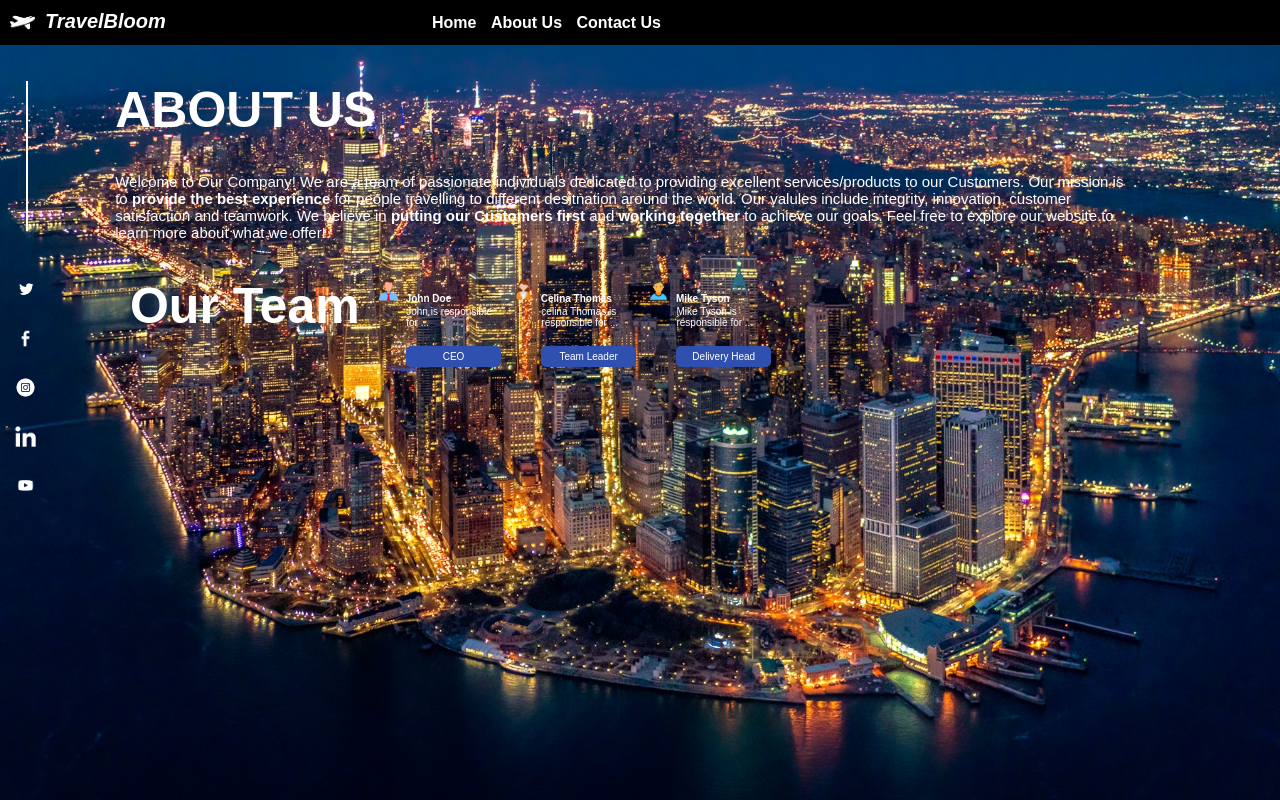
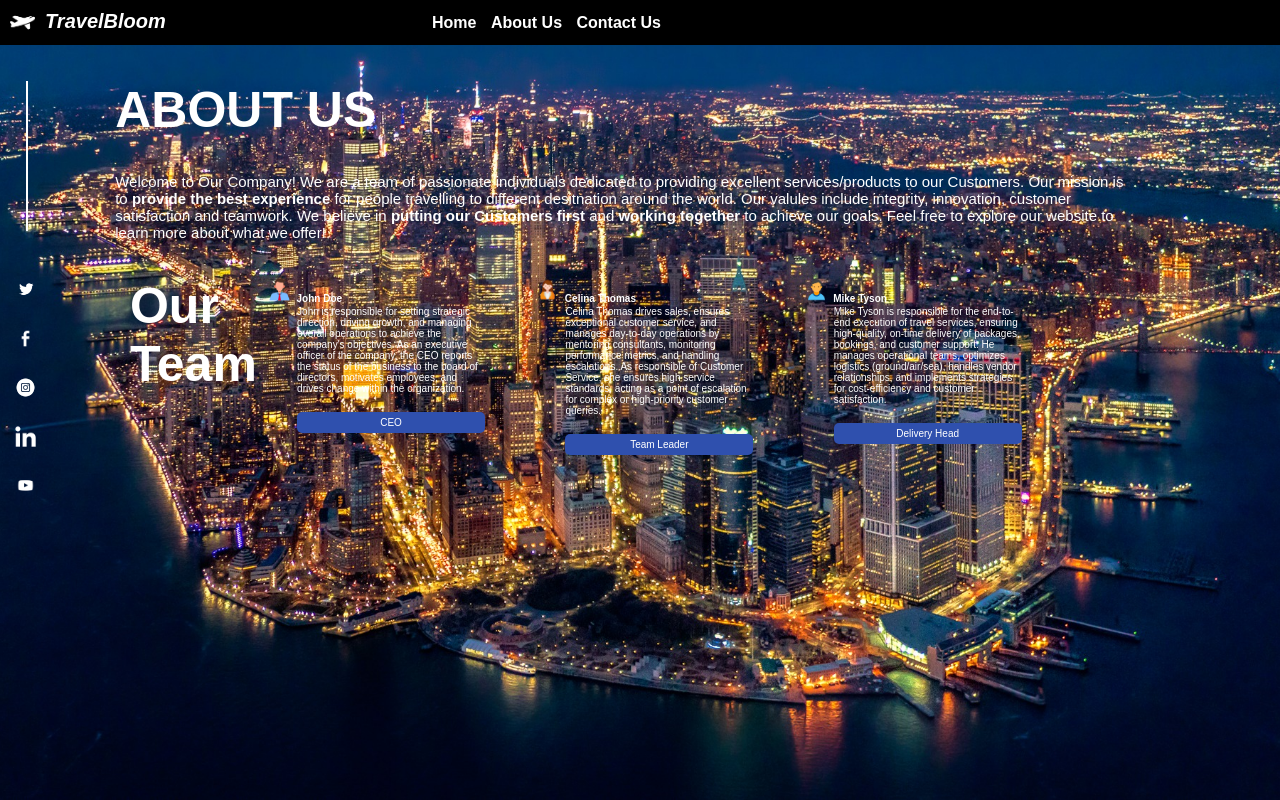
Before and after one commit to gabbresc59-prog/MyTravelRecommendations, a plain HTML site: page about_us.html in a window 1280 px wide. Drawn offline with Linux system fonts and the light colour scheme.

Commit message:
Update about_us.html

```diff
--- a/about_us.html
+++ b/about_us.html
@@ -53,19 +53,22 @@
                     <div class="member">
                         <img src="./Images/male1.png">
                         <p class="name">John Doe</p>
-                        <p class="job">John is responsible for ...</p></br>
+                        <p class="job">John is responsible for setting strategic direction, driving growth, and managing overall operations to achieve the company's objectives.
+                            As an executive officer of the company, the CEO reports the status of the business to the board of directors, motivates employees, and drives change within the organization.</p></br>
                         <div class="title">CEO</div>
                     </div>
                     <div class="member">
                         <img src="./Images/female.png">
                         <p class="name">Celina Thomas</p>
-                        <p class="job">celina Thomas is responsible for ...</p></br>
+                        <p class="job">Celina Thomas drives sales, ensures exceptional customer service, and manages day-to-day operations by mentoring consultants, monitoring performance metrics, and handling escalations.
+                        As responsible of Customer Service, she ensures high service standards, acting as a point of escalation for complex or high-priority customer queries.</p></br>
                         <div class="title">Team Leader</div>
                     </div>
                     <div class="member">
                         <img src="./Images/male2.png">
                         <p class="name">Mike Tyson</p>
-                        <p class="job">Mike Tyson is responsible for ...</p></br>
+                        <p class="job">Mike Tyson is responsible for the end-to-end execution of travel services, ensuring high-quality, on-time delivery of packages, bookings, and customer support.
+                            He manages operational teams, optimizes logistics (ground/air/sea), handles vendor relationships, and implements strategies for cost-efficiency and customer satisfaction.</p></br>
                         <div class="title">Delivery Head</div>
                     </div>
                 </div>
```
